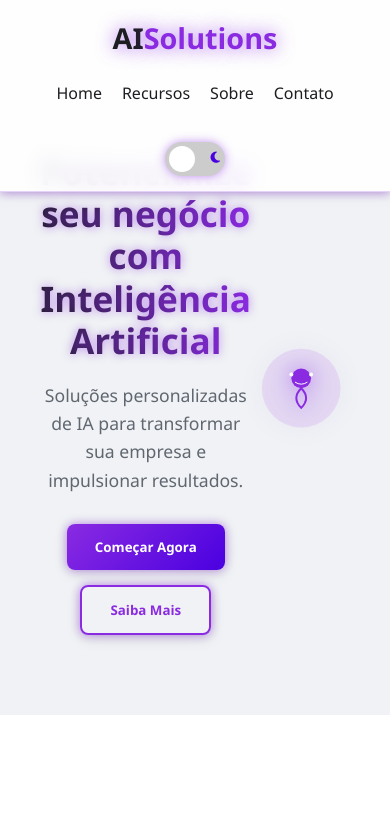
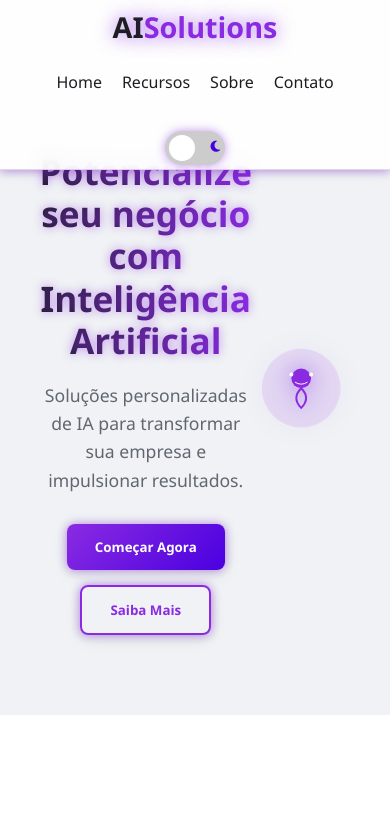
Before and after one commit to NicolasSoft/ai-landing-page, a plain HTML site: page index.html in a window 390 px wide. Shown: the top 822 px of the page. Drawn offline with nearby package versions, Linux system fonts and the light colour scheme.

Commit message:
Add files via upload

```diff
--- a/index.html
+++ b/index.html
@@ -85,7 +85,7 @@
             position: fixed;
             width: 100%;
             z-index: 1000;
-            padding: 15px 0;
+            padding: 8px 0;
             border-bottom: 1px solid rgba(138, 43, 226, 0.2);
         }
 
@@ -755,6 +755,9 @@
                 margin-top: 15px;
             }
 
+            header {
+                padding: 4px 0;
+            }
             header .container {
                 flex-direction: column;
             }
```
